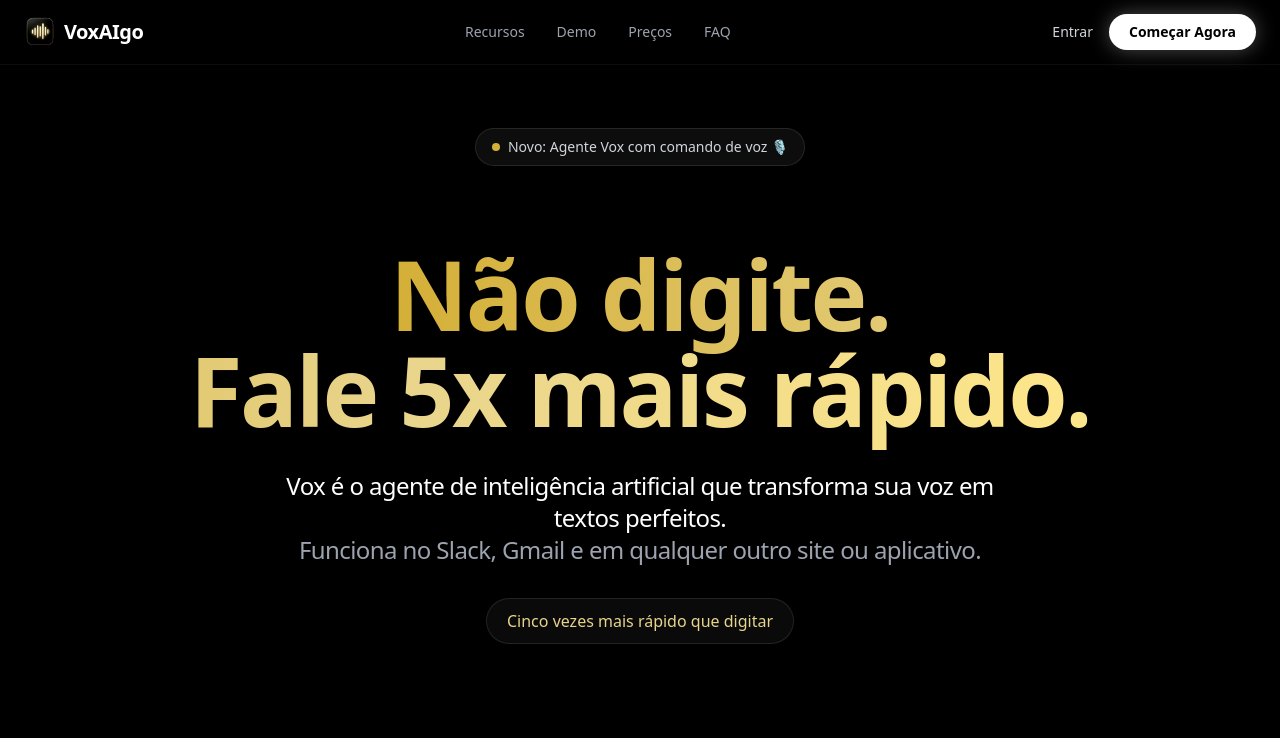
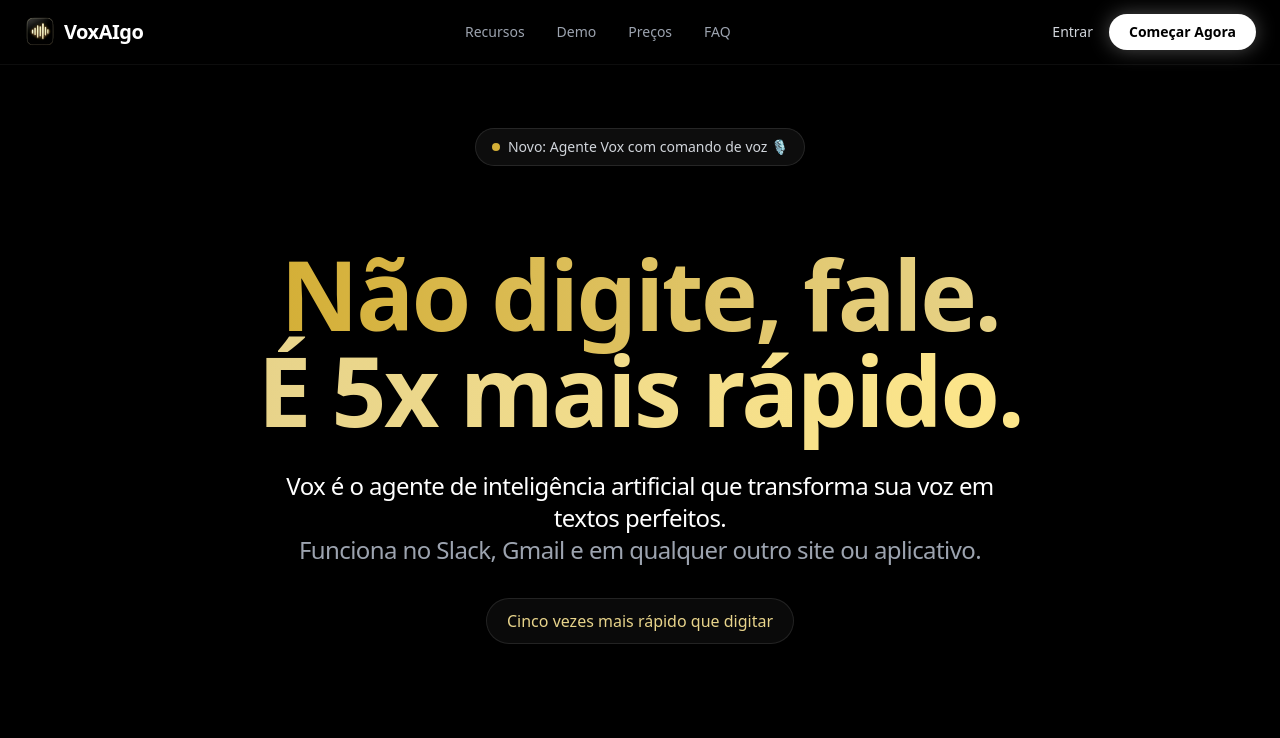
Before and after one commit to robbolivercreates/vibeflow-landing-page, a Next.js app: page / in a window 1280 px wide. Shown: the top 738 px of the page. Built offline with nearby package versions, Linux system fonts and the light colour scheme.

Commit message:
copy: refine headline message for better readability

```diff
--- a/app/page.tsx
+++ b/app/page.tsx
@@ -472,8 +472,8 @@ export default function Home() {
                                 className="text-5xl md:text-7xl lg:text-8xl font-bold tracking-tight leading-[1.05]"
                             >
                                 <span className="bg-clip-text text-transparent bg-gradient-to-r from-[#D4AF37] via-[#E8D48B] to-amber-200">
-                                    Não digite.<br />
-                                    Fale 5x mais rápido.
+                                    Não digite, fale.<br />
+                                    É 5x mais rápido.
                                 </span>
                             </motion.h1>
 
```
